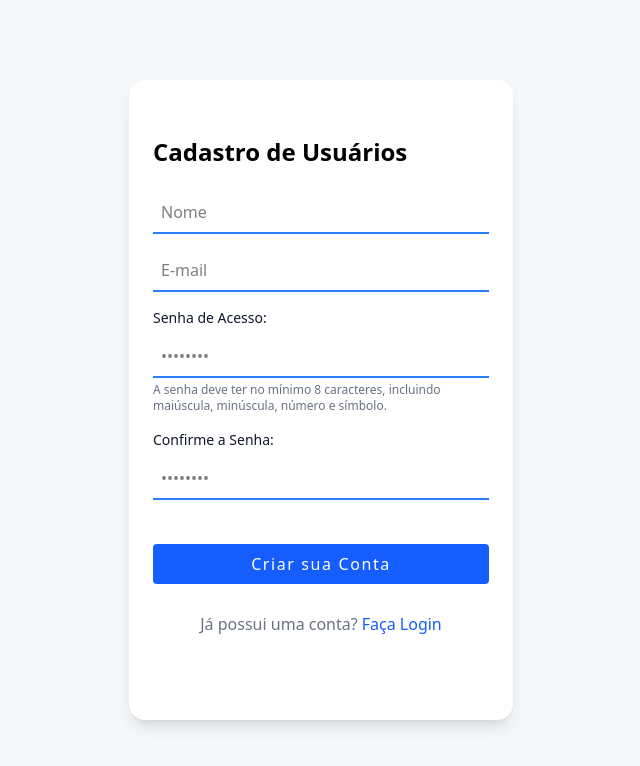
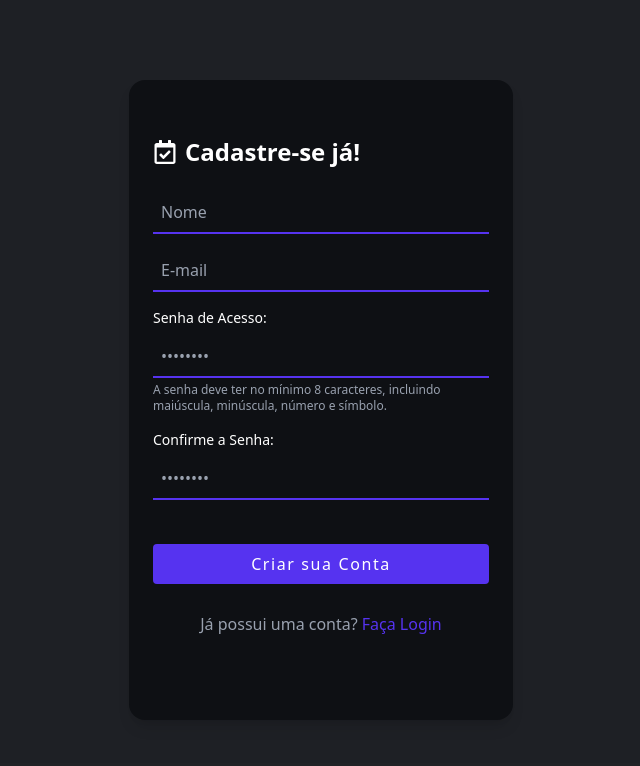
Before and after one commit to Lucassfers/My-task-front-end, a React (Vite) app: page /cadastro in a window 1280 px wide. Shown: the top 766 px of the page, without its empty margins (319-959 px from the left). Built offline with nearby package versions, Linux system fonts and the light colour scheme.

Commit message:
fix: palette colors front end

```diff
--- a/src/App.tsx
+++ b/src/App.tsx
@@ -57,7 +57,7 @@ export default function App({ termoPesquisa }: AppProps) {
   if (loading) return <div>Carregando...</div>
 
   return (
-    <div className="min-h-screen bg-[#F5F7FA] rounded-lg w-[80vw] mx-auto mt-[1rem]">
+    <div className="min-h-screen bg-[#0E1014] bg-opacity-80 w-[80vw] mx-auto ">
       <div className="mx-auto max-w-7xl px-4 py-6">
         <div className="grid grid-cols-1 sm:grid-cols-2 md:grid-cols-3 lg:grid-cols-4 gap-4">
           {listaBoards}
--- a/src/Layout.tsx
+++ b/src/Layout.tsx
@@ -51,7 +51,7 @@ export default function Layout() {
 
   if (location.pathname === '/boards') {
     return (
-      <div className="bg-[#F5F7FA] min-h-screen">
+      <div className="bg-[#0E1014] min-h-screen">
         <Header onPesquisa={handlePesquisa} />
         <App termoPesquisa={termoPesquisa} />
       </div>
@@ -60,14 +60,14 @@ export default function Layout() {
 
   if (location.pathname === '/login' || location.pathname === '/cadastro') {
     return (
-      <div className="bg-[#F5F7FA] min-h-screen">
+      <div className="bg-[#0E1014]/92 min-h-screen">
         <Outlet />
       </div>
     );
   }
 
   return (
-    <div className="bg-[#F5F7FA] min-h-screen">
+    <div className="bg-[#0E1014] min-h-screen">
       <Header />
       <Outlet />
     </div>
--- a/src/components/Modal.tsx
+++ b/src/components/Modal.tsx
@@ -17,7 +17,7 @@ export function Modal({ isOpen, onClose, children }: ModalProps) {
           onClick={onClose}
           className="ml-auto mb-2 block px-2 py-1"
         >
-          <IoCloseSharp className="text-[#3B82F6] w-[2rem] h-[2rem] cursor-pointer hover:bg-[#3B82F6] hover:text-white rounded-xl"/>
+          <IoCloseSharp className="text-[#5633F0] w-[2rem] h-[2rem] cursor-pointer hover:bg-[#5633F0]hover:text-white rounded-xl"/>
         </button>
         {children ?? <h1></h1>}
       </div>
--- a/src/components/ModalNewBoard.tsx
+++ b/src/components/ModalNewBoard.tsx
@@ -17,7 +17,7 @@ export function ModalNewBoard({ isOpen, onClose, children }: ModalProps) {
           onClick={onClose}
           className="ml-auto mb-2 block px-2 py-1"
         >
-          <IoCloseSharp className="text-[#3B82F6] w-[2rem] h-[2rem] cursor-pointer hover:bg-[#3B82F6] hover:text-white rounded-xl"/>
+          <IoCloseSharp className="text-[#5633F0] w-[2rem] h-[2rem] cursor-pointer hover:bg-[#5633F0] hover:text-white rounded-xl"/>
         </button>
         {children ?? <h1></h1>}
       </div>
--- a/src/index.css
+++ b/src/index.css
@@ -1 +1,21 @@
-@import "tailwindcss"
+@import "tailwindcss";
+
+/* Remove o fundo branco do autofill do Chrome/Edge/etc */
+input:-webkit-autofill,
+input:-webkit-autofill:hover,
+input:-webkit-autofill:focus,
+input:-webkit-autofill:active {
+  -webkit-background-clip: text;
+  -webkit-text-fill-color: white;
+  transition: background-color 5000s ease-in-out 0s;
+  box-shadow: inset 0 0 20px 20px transparent;
+  background-color: transparent !important;
+}
+
+/* Para Firefox */
+input:-moz-autofill,
+input:-moz-autofill-preview {
+  filter: none;
+  background-color: transparent !important;
+  color: white !important;
+}
--- a/src/routes/Cadastro.tsx
+++ b/src/routes/Cadastro.tsx
@@ -1,6 +1,7 @@
 import { useForm } from "react-hook-form";
 import { toast } from "sonner";
 import { Link, useNavigate } from "react-router-dom";
+import { FaRegCalendarCheck } from "react-icons/fa";
 
 
 type InputsCadastro = {
@@ -51,18 +52,21 @@ export default function CadastroUsuario() {
     }
 
     return (
-        <div className="relative flex items-center justify-center min-h-screen">
-            <div className="finisher-header absolute inset-0 w-full h-full" />
+        <div className="relative flex items-center justify-center min-h-screen  bg-[#0E1014]/5">
+            <div className="finisher-header absolute inset-0 w-full h-full " />
 
-            <div className="relative w-full max-w-sm p-6 bg-white rounded-2xl shadow-lg py-14 transition-colors z-10">
-                <h1 className="text-2xl font-bold text-left mb-6">Cadastro de Usuários</h1>
-                <form onSubmit={handleSubmit(cadastrarUsuario)} className="space-y-4">
+            <div className="relative w-full max-w-sm p-6 bg-[#0E1014] rounded-2xl shadow-lg py-14 transition-colors z-10 text-white">
+                <div className="flex">
+                    <FaRegCalendarCheck size={24} className="text-white mt-1" />
+                    <h1 className="text-2xl font-bold text-left mb-6 ml-2">Cadastre-se já!</h1>
+                </div>
+                <form onSubmit={handleSubmit(cadastrarUsuario)} className="space-y-4 text-white">
                     <div>
                         <input
                             type="text"
                             placeholder="Nome"
                             id="nome"
-                            className="w-full p-2 border-b-2 border-blue-500 focus:outline-none"
+                            className="w-full p-2 border-b-2 focus:outline-none border-[#5633F0] bg-transparent text-white placeholder:text-gray-400"
                             required {...register("nome")}
                         />
                     </div>
@@ -71,27 +75,27 @@ export default function CadastroUsuario() {
                             type="email"
                             placeholder="E-mail"
                             id="email"
-                            className="w-full p-2 border-b-2 border-blue-500 focus:outline-none"
+                            className="w-full p-2 border-b-2 border-[#5633F0] focus:outline-none bg-transparent text-white placeholder:text-gray-400"
                             required {...register("email")}
                         />
                     </div>
                     <div>
-                        <label htmlFor="password" className="block mb-2 text-sm font-medium text-gray-900 dark:text-white">Senha de Acesso:</label>
-                        <input type="password" id="password" placeholder="••••••••" className="w-full p-2 border-b-2 border-blue-500 focus:outline-none" required
+                        <label htmlFor="password" className="block mb-2 text-sm font-medium text-white">Senha de Acesso:</label>
+                        <input type="password" id="password" placeholder="••••••••" className="w-full p-2 border-b-2 border-[#5633F0] focus:outline-none bg-transparent text-white placeholder:text-gray-400" required
                             {...register("senha")} />
-                        <p className="mt-1 text-xs text-gray-500">
+                        <p className="mt-1 text-xs text-gray-400">
                             A senha deve ter no mínimo 8 caracteres, incluindo maiúscula, minúscula, número e símbolo.
                         </p>
                     </div>
                     <div>
-                        <label htmlFor="confirm-password" className="block mb-2 text-sm font-medium text-gray-900 dark:text-white">Confirme a Senha:</label>
-                        <input type="password" id="confirm-password" placeholder="••••••••" className="w-full p-2 border-b-2 border-blue-500 focus:outline-none" required
+                        <label htmlFor="confirm-password" className="block mb-2 text-sm font-medium text-white">Confirme a Senha:</label>
+                        <input type="password" id="confirm-password" placeholder="••••••••" className="w-full p-2 border-b-2 border-[#5633F0] focus:outline-none bg-transparent text-white placeholder:text-gray-400" required
                             {...register("senha2")} />
                     </div>
-                    <button type="submit" className="w-full bg-blue-600 text-white py-2 rounded transition-colors hover:bg-blue-700 tracking-widest my-7">Criar sua Conta</button>
+                    <button type="submit" className="w-full bg-[#5633F0] text-white py-2 rounded transition-colors hover:bg-[#4B28D8] tracking-widest my-7">Criar sua Conta</button>
                 </form>
-                <p className="flex justify-center text-gray-500 mb-7 transition-all hover:text-lg bg-transparent border-none cursor-pointer itemscenter mx-auto">
-                    Já possui uma conta? <Link to="/login" className="text-blue-600 hover:underline ml-1">Faça Login</Link>
+                <p className="flex justify-center text-gray-400 mb-7 transition-all bg-transparent border-none cursor-pointer items-center mx-auto">
+                    Já possui uma conta? <Link to="/login" className="text-[#5633F0] hover:underline ml-1">Faça Login</Link>
                 </p>
             </div>
         </div>
```
Also changed, not shown: src/components/CardBoard.tsx (+30 -38 lines), src/components/Header.tsx (+10 -10 lines), src/components/NewBoard.tsx (+9 -9 lines), src/routes/Login.tsx (+11 -6 lines).
